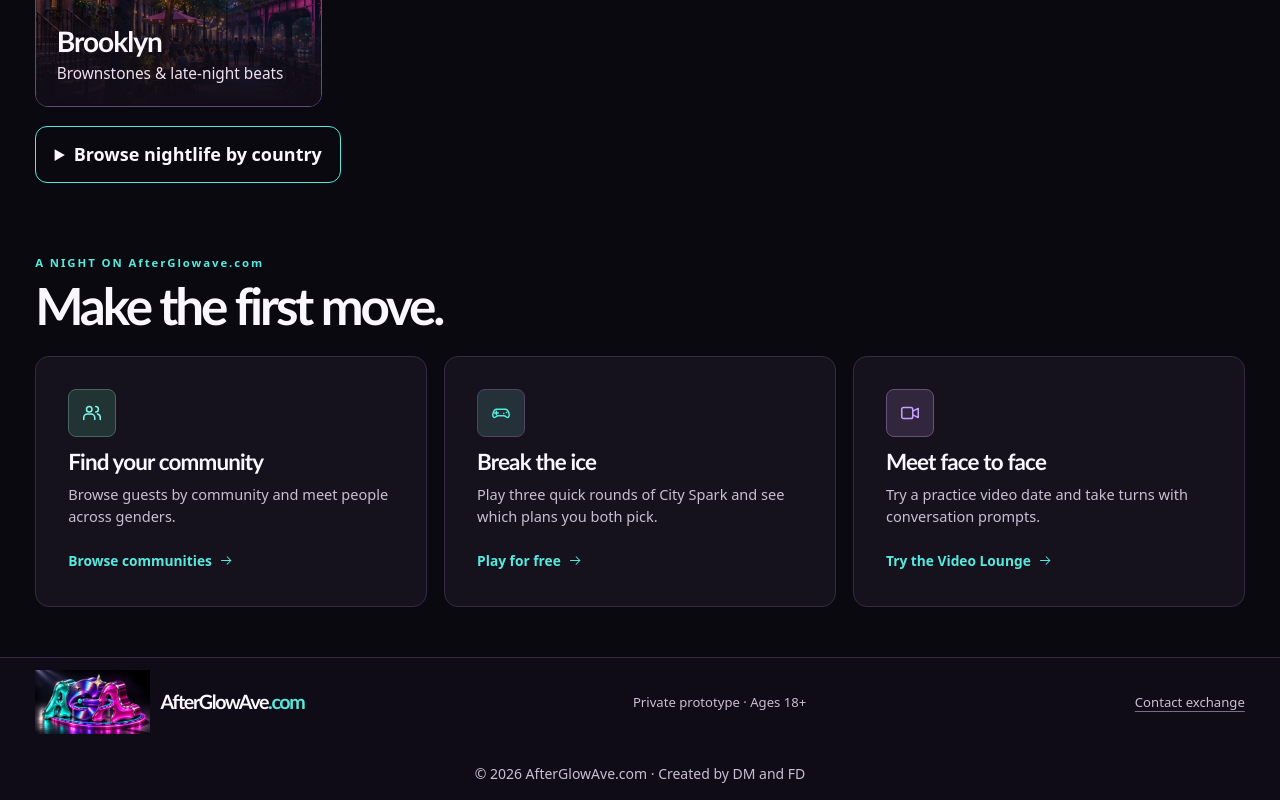
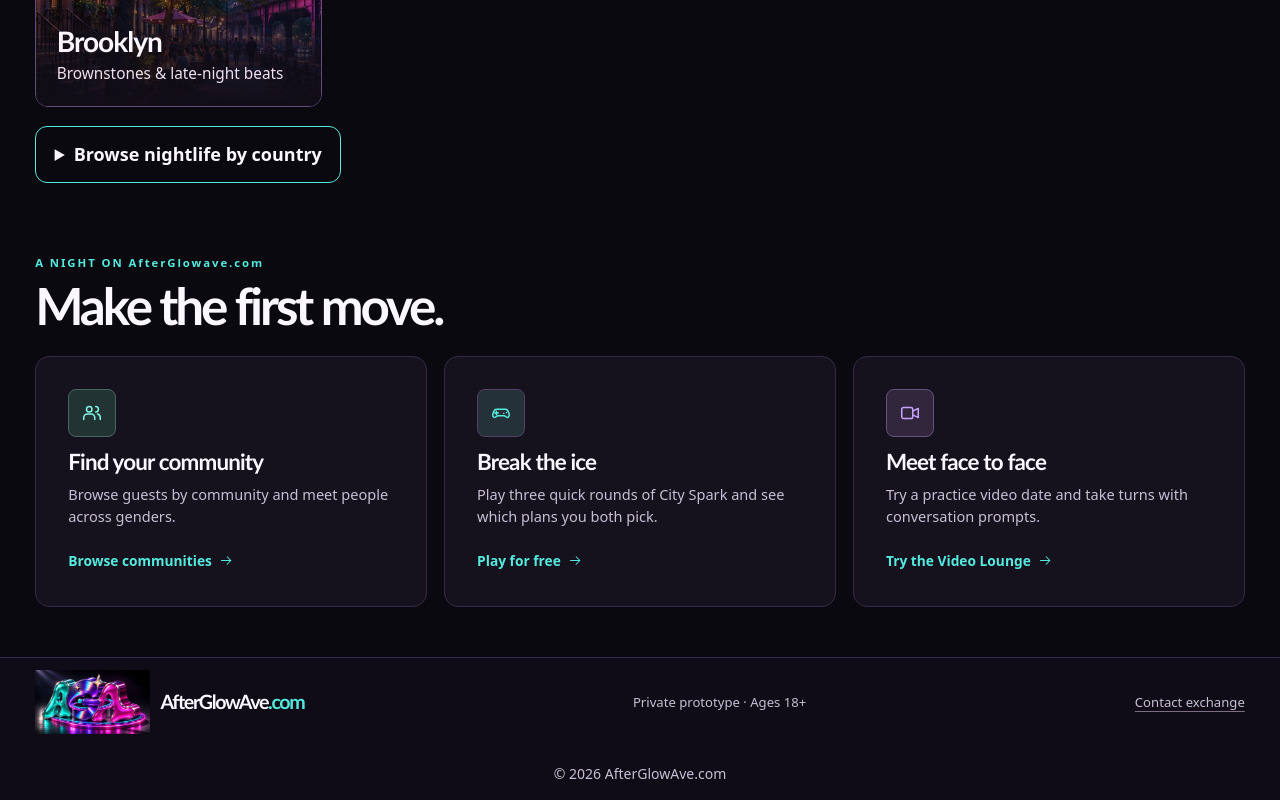
Before and after one commit to Drchantell/AfterGoloAve, a website with bundled scripts: page play/index.html in a window 1280 px wide. Shown: the part 3063-3863 px from the top of the page. Built offline with nearby package versions, Linux system fonts and the light colour scheme.

Commit message:
Remove DM and FD creator credit from AfterGlowAve

```diff
--- a/play/index.html
+++ b/play/index.html
@@ -45,7 +45,7 @@
       <span class="footer-note">Private prototype <span aria-hidden="true">·</span> Ages 18+</span>
       <a class="foot-link" href="#plus">Contact exchange</a>
     </div>
-  <small class="creator-credit">© 2026 AfterGlowAve.com · Created by DM and FD</small>
+  <small class="creator-credit">© 2026 AfterGlowAve.com</small>
   </footer>
   <noscript><div class="shell"><p>Enable JavaScript to explore AfterGlowAve.com City Dates.</p></div></noscript>
 </body>
```
